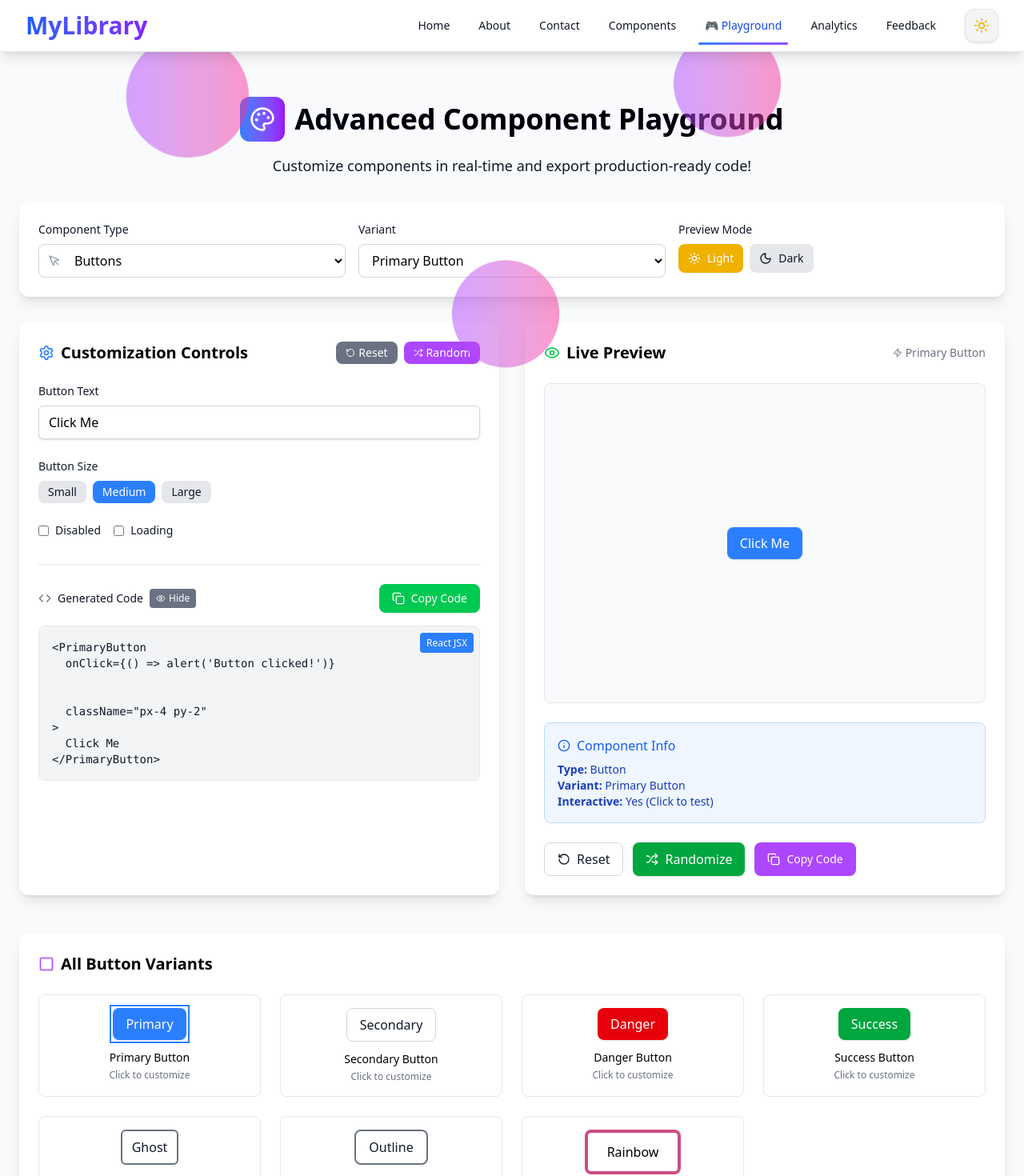
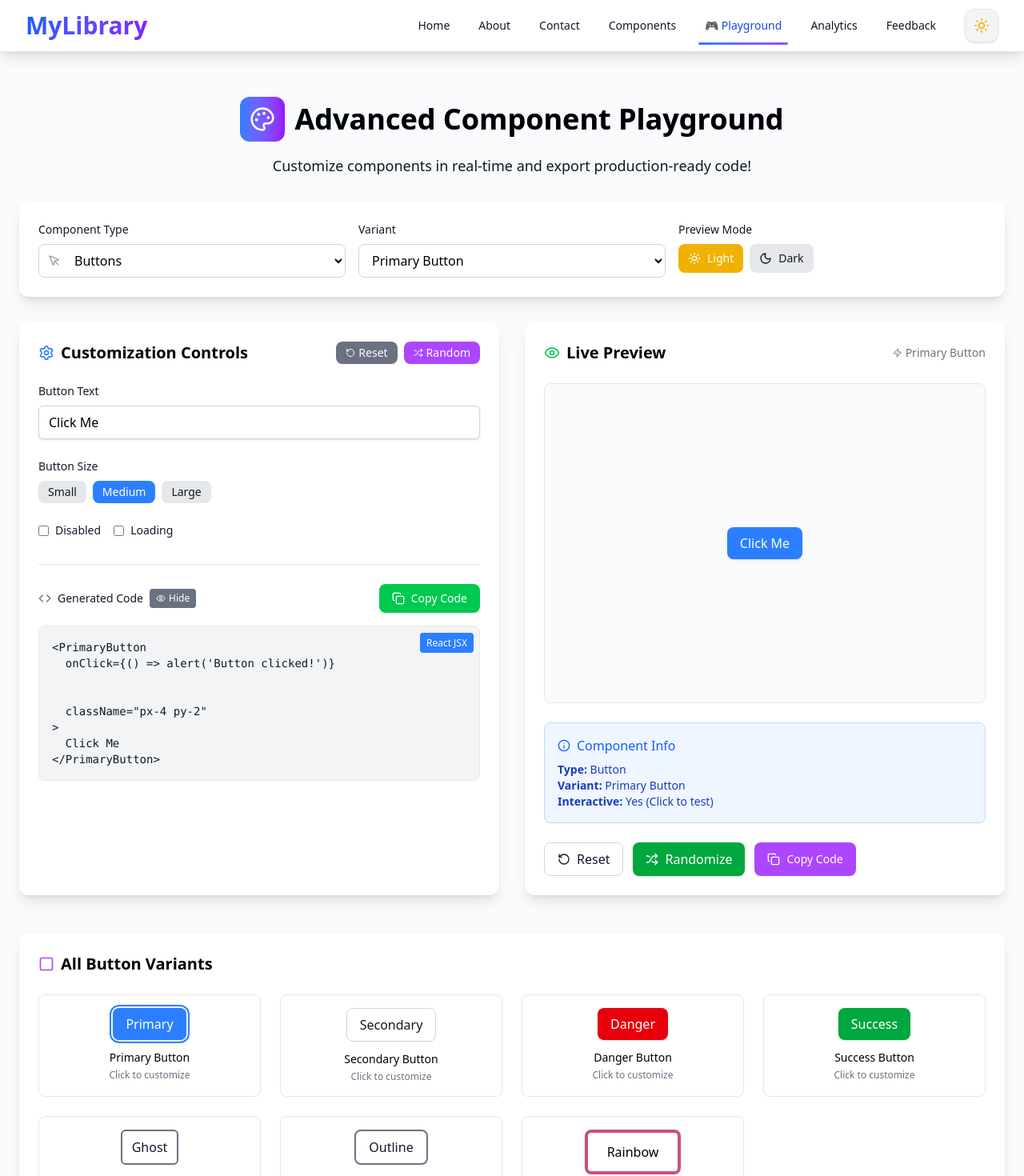
Before and after one commit to xMrAfonso/component-library, a Next.js app: page /playground in a window 1280 px wide. Shown: the top 1470 px of the page at 80% size. Built offline with nearby package versions, Linux system fonts and the light colour scheme.

Commit message:
fix the bug

```diff
--- a/src/app/components/buttons/PrimaryButton.jsx
+++ b/src/app/components/buttons/PrimaryButton.jsx
@@ -1,8 +1,8 @@
-export default function PrimaryButton({ children, ...props }) {
+export default function PrimaryButton({ children, className = "", ...props }) {
   return (
     <button
       {...props}
-      className="px-4 py-2 rounded-lg bg-blue-500 hover:bg-blue-600 dark:bg-blue-600 dark:hover:bg-blue-700 text-white font-medium focus:outline-none focus:ring-2 focus:ring-blue-500 focus:ring-offset-2 dark:focus:ring-offset-gray-800 shadow-sm hover:shadow-md transition-all duration-300 transform hover:scale-105 active:scale-95"
+      className={`px-4 py-2 rounded-lg bg-blue-500 hover:bg-blue-600 dark:bg-blue-600 dark:hover:bg-blue-700 text-white font-medium focus:outline-none focus:ring-2 focus:ring-blue-500 focus:ring-offset-2 dark:focus:ring-offset-gray-800 shadow-sm hover:shadow-md transition-all duration-300 transform hover:scale-105 active:scale-95 ${className}`}
     >
       {children}
     </button>
--- a/src/app/components/interactive/ComponentPlayground.jsx
+++ b/src/app/components/interactive/ComponentPlayground.jsx
@@ -865,13 +865,16 @@ export default function ComponentPlayground() {
           {Object.entries(componentVariants[selectedComponent] || {}).map(([key, variant]) => (
             <div key={key} className="text-center p-4 border border-gray-200 dark:border-gray-600 rounded-lg hover:border-blue-500 dark:hover:border-blue-400 transition-colors">
               <div className="mb-3 flex justify-center">
-                <button
+                <div
                   onClick={() => setSelectedVariant(key)}
-                  className={`transition-all ${selectedVariant === key ? 'ring-2 ring-blue-500 ring-offset-2 dark:ring-offset-gray-800' : ''}`}
+                  className={`cursor-pointer transition-all ${selectedVariant === key ? 'ring-2 ring-blue-500 ring-offset-2 dark:ring-offset-gray-800 rounded-lg' : ''}`}
                 >
                   {/* Render mini version of each variant */}
                   {selectedComponent === 'button' && (
-                    <variant.component onClick={() => setSelectedVariant(key)}>
+                    <variant.component onClick={(e) => {
+                      e.stopPropagation();
+                      setSelectedVariant(key);
+                    }}>
                       {variant.name.split(' ')[0]}
                     </variant.component>
                   )}
@@ -910,7 +913,7 @@ export default function ComponentPlayground() {
                       />
                     </div>
                   )}
-                </button>
+                </div>
               </div>
               <h3 className="font-medium text-sm text-gray-900 dark:text-white mb-1">
                 {variant.name}
--- a/src/app/components/navigation/Pagination.jsx
+++ b/src/app/components/navigation/Pagination.jsx
@@ -49,7 +49,7 @@ export default function Pagination({
         {/* Page Numbers */}
         {visiblePages.map((page) => (
           <button
-            key={page}
+            key={`page-${page}`}
             onClick={() => handlePageChange(page)}
             className={`
               px-3 py-2 text-sm font-medium border rounded-md transition-all duration-200
--- a/src/app/layout.js
+++ b/src/app/layout.js
@@ -17,17 +17,19 @@ export default function RootLayout({ children }) {
           <AnalyticsProvider>
             <div className="relative">
               <Navbar />
-              {/* animated backgound */}
-              <div className="fixed inset-0 top-1/3 left-1/3 -translate-x-1/2 -translate-y-1/2">
-                 <div className="absolute top-14 left-1/5 w-32 h-32 rounded-full bg-gradient-to-r from-purple-500 to-pink-500  opacity-70 animation-pulseBg"></div>
+              {/* animated background - moved behind content with proper z-index */}
+              <div className="fixed inset-0 -z-10 pointer-events-none">
+                <div className="absolute top-1/3 left-1/3 -translate-x-1/2 -translate-y-1/2">
+                   <div className="absolute top-14 left-1/5 w-32 h-32 rounded-full bg-gradient-to-r from-purple-500 to-pink-500 opacity-20 animation-pulseBg"></div>
+                </div>
+                <div className="absolute top-1/3 left-1/2 -translate-x-1/2 -translate-y-1/2">
+                   <div className="absolute top-84 left-2/5 w-28 h-28 rounded-full bg-gradient-to-r from-purple-500 to-pink-500 opacity-20 animation-pulseBg"></div>
+                </div>
+                <div className="absolute top-1/3 left-1/2 -translate-x-1/2 -translate-y-1/2">
+                   <div className="absolute top-12 left-10/12 w-28 h-28 rounded-full bg-gradient-to-r from-purple-500 to-pink-500 opacity-20 animation-pulseBg"></div>
+                </div>
               </div>
-              <div className="fixed inset-0 top-1/3 left-1/2 -translate-x-1/2 -translate-y-1/2">
-                 <div className="absolute top-84 left-2/5 w-28 h-28 rounded-full bg-gradient-to-r from-purple-500 to-pink-500  opacity-70 animation-pulseBg"></div>
-              </div>
-              <div className="fixed inset-0 top-1/3 left-1/2 -translate-x-1/2 -translate-y-1/2">
-                 <div className="absolute top-12 left-10/12 w-28 h-28 rounded-full bg-gradient-to-r from-purple-500 to-pink-500  opacity-70 animation-pulseBg"></div>
-              </div>
-              <main className="max-w-7xl mx-auto">{children}</main>
+              <main className="relative z-10 max-w-7xl mx-auto">{children}</main>
               <Footer />
             </div>
           </AnalyticsProvider>
--- a/src/app/page.js
+++ b/src/app/page.js
@@ -18,7 +18,7 @@ export default function HomePage() {
   // Track page view
   React.useEffect(() => {
     trackComponentView('HomePage');
-  }, []);
+  }, [trackComponentView]);
 
   const features = [
     {
```
